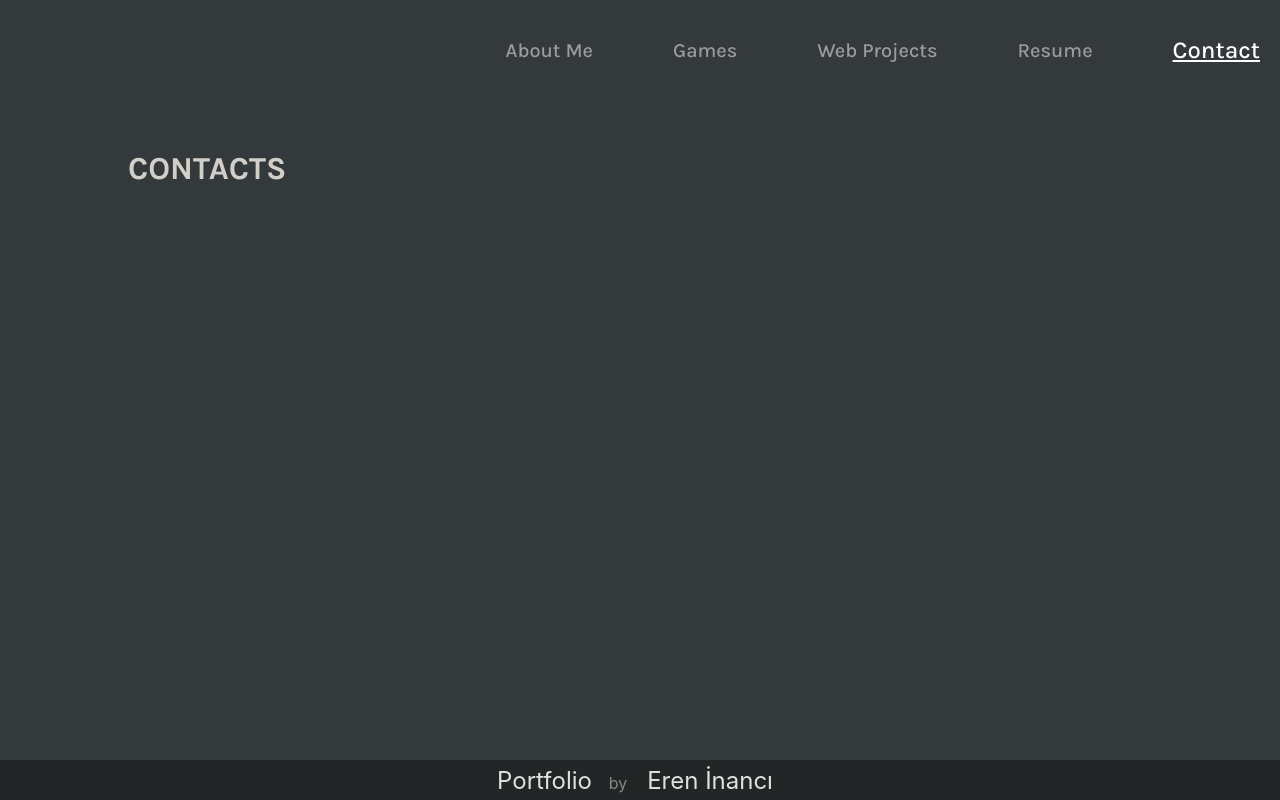
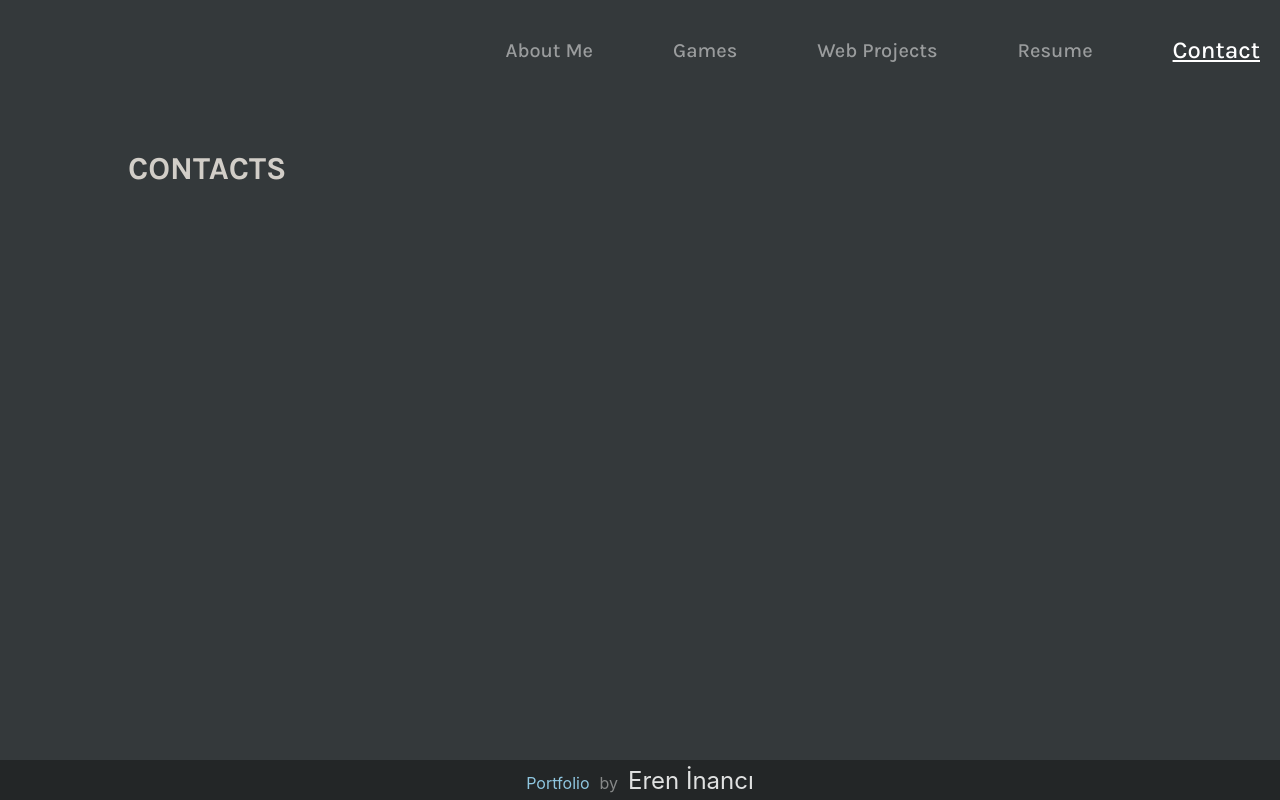
Before and after one commit to ereninc/Portfolio-ReactJS, a React (Create React App) app: page /contact in a window 1280 px wide. Built offline with nearby package versions, Linux system fonts and the light colour scheme.

Commit message:
footer update

```diff
--- a/src/components/Footer.jsx
+++ b/src/components/Footer.jsx
@@ -13,11 +13,11 @@ export default function Footer() {
               rel="noreferrer"
               className="portfolio-src"
             >
-              Portfolio{" "}
+              Portfolio
             </a>
-          </span>{" "}
+          </span>
           by
-          <span className="linkedin">
+          <span>
             <a
               href="https://www.linkedin.com/in/ereninanci/"
               target="_blank"
--- a/src/styles/Footer.css
+++ b/src/styles/Footer.css
@@ -2,7 +2,6 @@
   display: flex;
   justify-content: space-around;
   align-items: center;
-  /* gap: 40px; */
   background-color: #222425;
   color: rgba(255, 255, 255, 0.524);
   text-align: center;
@@ -35,8 +34,8 @@
 }
 
 .portfolio-src {
-  color: rgb(255, 255, 255);
-  font-size: 1.5rem;
+  color: rgb(160, 224, 254);
+  font-size: 1rem;
   margin: 0 10px;
   text-decoration: none;
   transition: all 0.3s ease-in-out;
```
